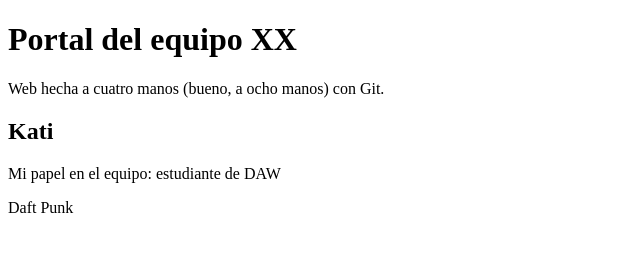
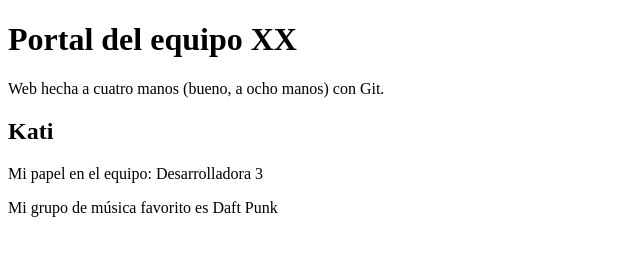
Before and after one commit to Marioat15/portal-equipo02, a plain HTML site: page index.html in a window 1280 px wide. Shown: the whole page, without its empty margins (0-640 px from the left). Drawn offline with Linux system fonts and the light colour scheme.

Commit message:
Edición final del texto

```diff
--- a/index.html
+++ b/index.html
@@ -9,8 +9,8 @@
     <p>Web hecha a cuatro manos (bueno, a ocho manos) con Git.</p>
 	<section>
 	<h2>Kati</h2>
-	<p>Mi papel en el equipo: estudiante de DAW</p>
-	<p>Daft Punk</p>
+	<p>Mi papel en el equipo: Desarrolladora 3</p>
+	<p>Mi grupo de música favorito es Daft Punk</p>
 	</section>
   </body>
 </html>
```
